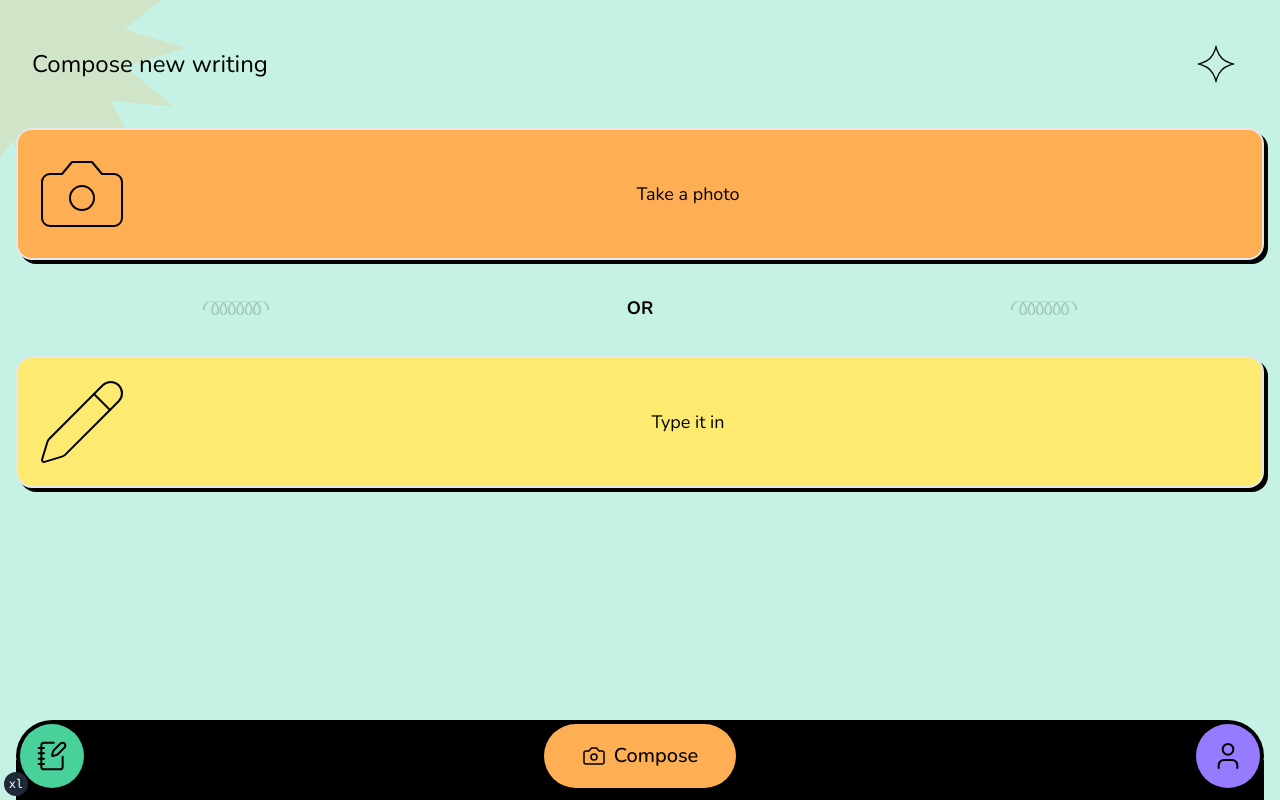
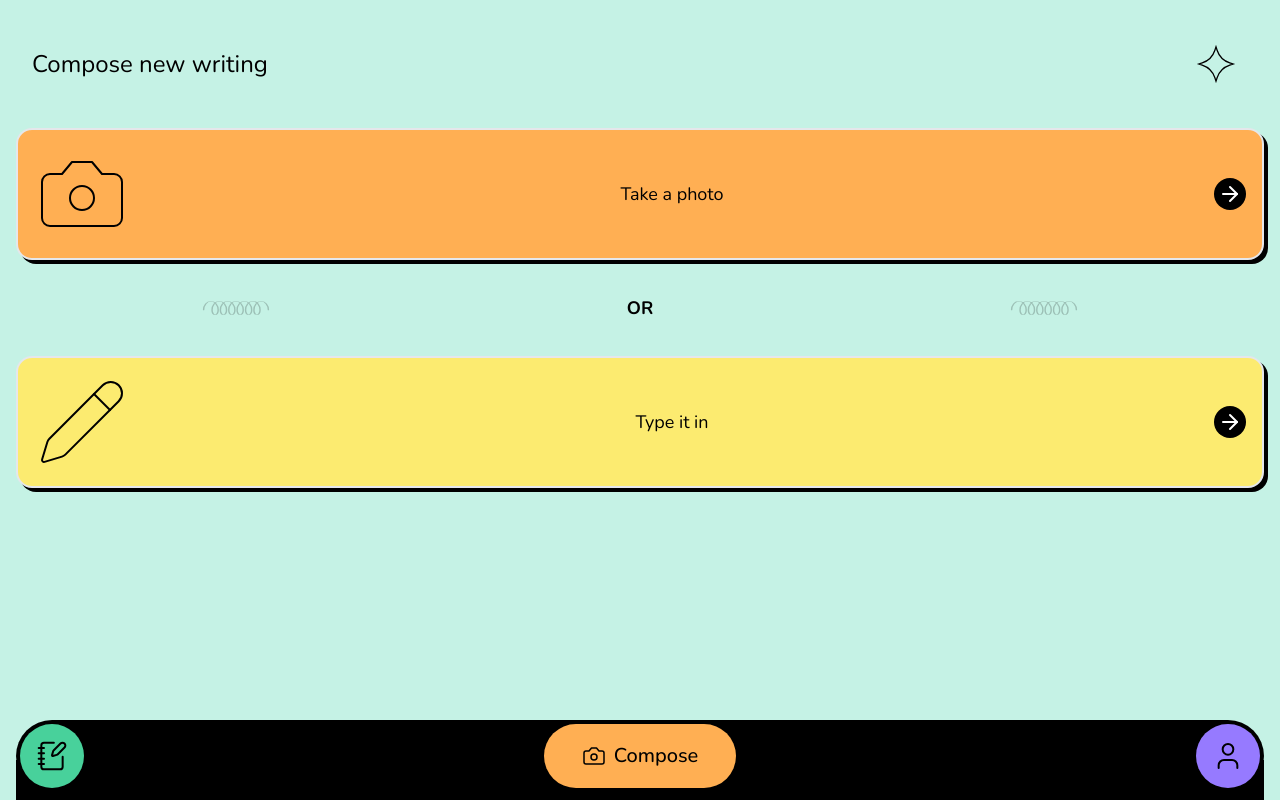
Before and after one commit to j-vanrav/markmywriting-next, a Next.js app: page / in a window 1280 px wide. Built offline with nearby package versions, Linux system fonts and the light colour scheme.

Commit message:
adjust compose page, remove decorations, remove tailwind indicator

```diff
--- a/app/layout.tsx
+++ b/app/layout.tsx
@@ -46,10 +46,7 @@ export default function RootLayout({
         )}
       >
         <ThemeProvider attribute="class" defaultTheme="system" enableSystem>
-          <TooltipProvider>
-            {children}
-            <TailwindIndicator />
-          </TooltipProvider>
+          <TooltipProvider>{children}</TooltipProvider>
         </ThemeProvider>
       </body>
     </html>
--- a/app/page.tsx
+++ b/app/page.tsx
@@ -516,10 +516,10 @@ function SelectCardPage({
     >
       <div className="flex flex-row justify-between items-center p-4 gap-4">
         <div className="relative mr-auto">
-          <h1 className="relative left-0 top-0 text-2xl mr-auto z-50">
+          <h1 className="relative left-0 top-0 text-2xl mr-auto z-10">
             Your writing
           </h1>
-          <svg
+          {/* <svg
             width="512"
             height="512"
             viewBox="0 0 200 200"
@@ -531,7 +531,7 @@ function SelectCardPage({
               clip-rule="evenodd"
               d="M115 160H85V136.213L68.1802 153.033L46.967 131.82L63.7869 115H40V85H61.8069L45.8283 70.1602L66.2437 48.1781L85 65.5977V40H115V63.7869L131.82 46.967L153.033 68.1802L136.213 85H160V115H138.193L154.172 129.84L133.756 151.822L115 134.402V160Z"
             />
-          </svg>
+          </svg> */}
         </div>
 
         <Button
@@ -905,10 +905,10 @@ function ReviewPage({
           <ArrowLeft className="size-7 min-w-7 min-h-7" />
         </Button>
         <div className="relative mr-auto">
-          <h1 className="relative left-0 top-0 text-2xl mr-auto z-50">
+          <h1 className="relative left-0 top-0 text-2xl mr-auto z-10">
             Reviewing: {cardPage}
           </h1>
-          <svg
+          {/* <svg
             width="512"
             height="512"
             viewBox="0 0 200 200"
@@ -931,7 +931,7 @@ function ReviewPage({
             <path d="M160 100L160 70L130 70L160 100Z" />
             <path d="M160 130L160 100L130 100L160 130Z" />
             <path d="M160 160L160 130L130 130L160 160Z" />
-          </svg>
+          </svg> */}
         </div>
       </div>
     </div>
@@ -961,10 +961,10 @@ function ComposePage({
     >
       <div className="flex flex-row justify-between items-center p-4 w-full">
         <div className="relative mr-auto">
-          <h1 className="relative left-0 top-0 text-2xl mr-auto z-50">
+          <h1 className="relative left-0 top-0 text-2xl mr-auto z-10">
             Compose new writing
           </h1>
-          <svg
+          {/* <svg
             width="512"
             height="512"
             viewBox="0 0 200 200"
@@ -972,18 +972,20 @@ function ComposePage({
             className="absolute left-0 top-0 -z-10 fill-current text-nborange -translate-y-1/2 -translate-x-1/2 opacity-20"
           >
             <path d="M100 40L107.199 63.809L122.961 44.5672L120.501 69.3188L142.426 57.5736L130.681 79.4995L155.433 77.039L136.191 92.8012L160 100L136.191 107.199L155.433 122.961L130.681 120.501L142.426 142.426L120.501 130.681L122.961 155.433L107.199 136.191L100 160L92.8012 136.191L77.039 155.433L79.4995 130.681L57.5736 142.426L69.3188 120.501L44.5672 122.961L63.809 107.199L40 100L63.809 92.8012L44.5672 77.039L69.3188 79.4995L57.5736 57.5736L79.4995 69.3188L77.039 44.5672L92.8012 63.809L100 40Z" />
-          </svg>
+          </svg> */}
         </div>
         <Decoration frames={["132", "32", "54", "71"]} id={makeid(4)} />
       </div>
       <Button
-        className="p-4 border-2 bg-nborange rounded-2xl text-black flex flex-row gap-4 justify-between w-full"
+        className="p-4 border-2 bg-nborange rounded-2xl text-black flex flex-row gap-4 justify-between w-full items-center"
         onClick={() => {}}
         disabled={disabled}
       >
         <Camera absoluteStrokeWidth strokeWidth={0.5} className="size-24" />
         <h2 className="text-lg">Take a photo</h2>
-        <div />
+        <div className="bg-black rounded-full flex flex-row items-center justify-center text-white size-8">
+          <ArrowRight />
+        </div>
       </Button>
       <div className="flex flex-row justify-around items-center w-full p-4">
         <div className="scale-x-150">
@@ -1008,13 +1010,15 @@ function ComposePage({
         </div>
       </div>
       <Button
-        className="p-4 border-2 bg-nbyellow rounded-2xl text-black flex flex-row gap-4 justify-between w-full"
+        className="p-4 border-2 bg-nbyellow rounded-2xl text-black flex flex-row gap-4 justify-between w-full items-center"
         onClick={() => {}}
         disabled={disabled}
       >
         <Pencil absoluteStrokeWidth strokeWidth={0.5} className="size-24" />
         <h2 className="text-lg">Type it in</h2>
-        <div />
+        <div className="bg-black rounded-full flex flex-row items-center justify-center text-white size-8">
+          <ArrowRight />
+        </div>
       </Button>
     </div>
   );
@@ -1036,10 +1040,10 @@ function ProfilePage({
     >
       <div className="flex flex-row justify-between items-center p-4 w-full">
         <div className="relative mr-auto">
-          <h1 className="relative left-0 top-0 text-2xl mr-auto z-50">
+          <h1 className="relative left-0 top-0 text-2xl mr-auto z-10">
             Your profile
           </h1>
-          <svg
+          {/* <svg
             width="512"
             height="512"
             viewBox="0 0 200 200"
@@ -1078,7 +1082,7 @@ function ProfilePage({
               d="M144.238 100C156.875 87.363 156.875 66.8743 144.238 54.2372L98.4749 100C111.112 112.637 131.601 112.637 144.238 100Z"
               stroke-width="4"
             />
-          </svg>
+          </svg> */}
         </div>
         <Decoration frames={["79", "120", "225", "115"]} id={makeid(4)} />
       </div>
```
